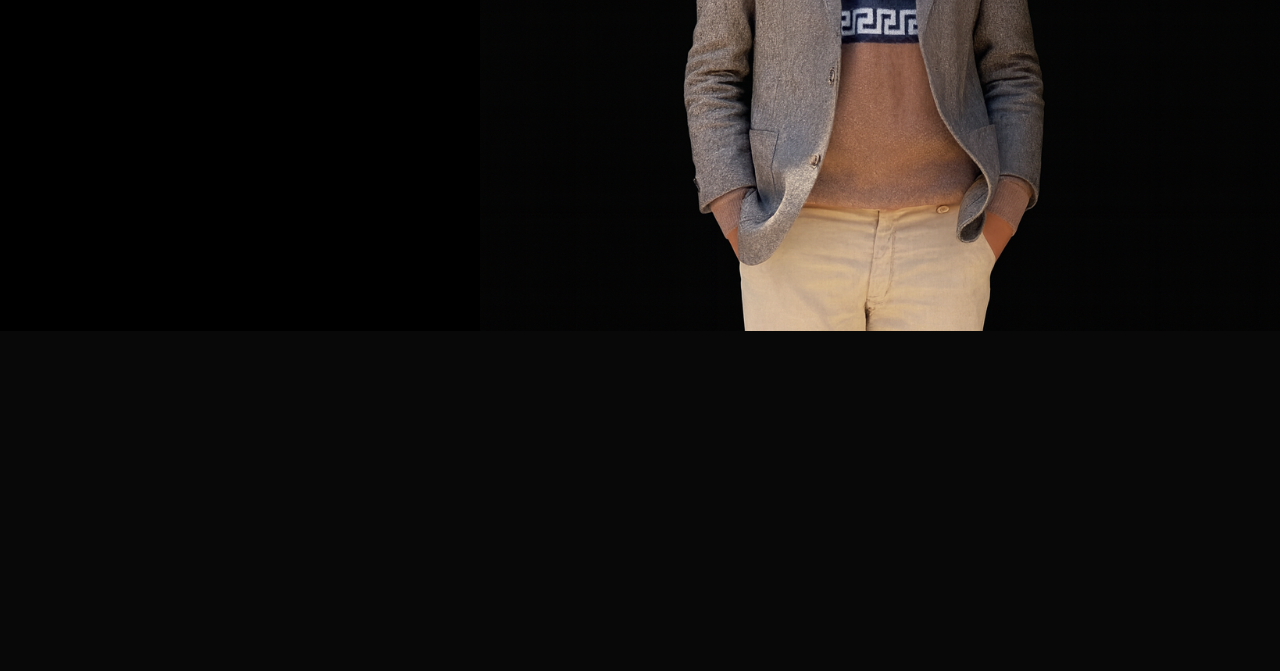
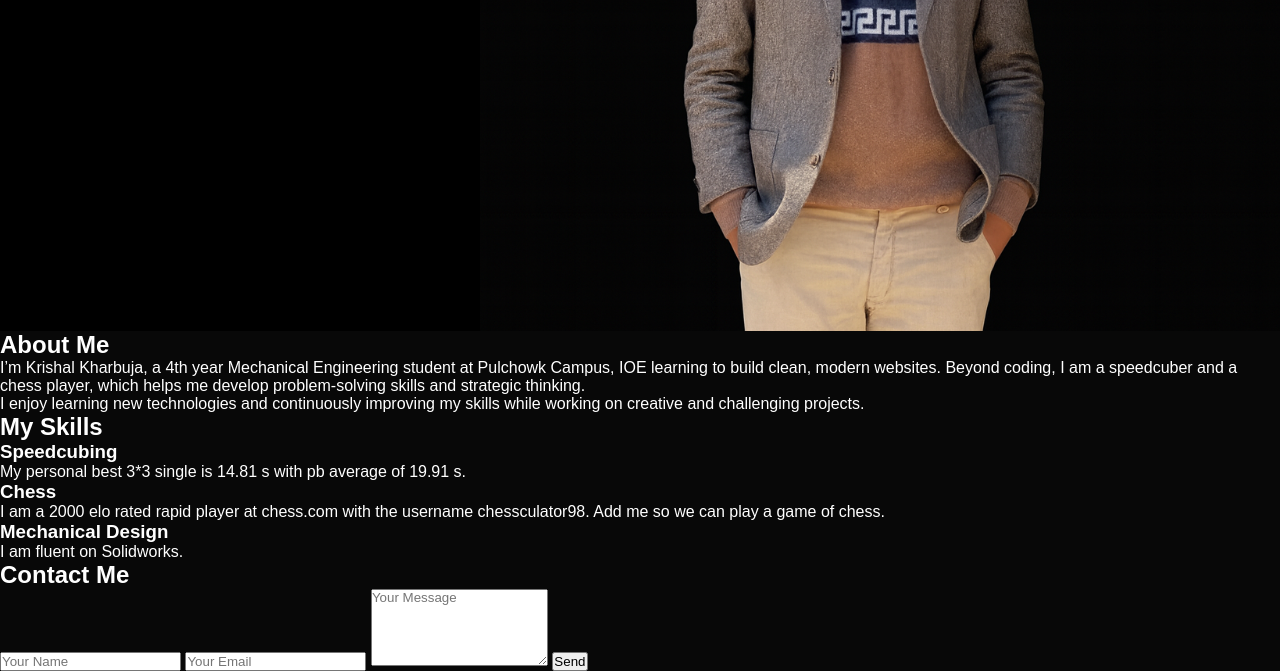
Before and after one commit to Leadkrishal/leadkrishal.github.io, a plain HTML site: page index.html in a window 1280 px wide. Shown: the part 469-1140 px from the top of the page. Before the commit the page ends 800 px from the top, so only its background shows below. Drawn offline with Linux system fonts and the light colour scheme.

Commit message:
Update index.html

```diff
--- a/index.html
+++ b/index.html
@@ -13,10 +13,10 @@
                 <img src="IMAGES/logo.png" class="logo">
                 <ul>
                     <li><a href="#">Home</a></li>
-                    <li><a href="#">About</a></li>
-                    <li><a href="#">Services</a></li>
-                    <li><a href="#">Portfolio</a></li>
-                    <li><a href="#">Contact</a></li>
+                    <li><a href="#about">About</a></li>
+                    <li><a href="#skills">Skills</a></li>
+
+                    <li><a href="#Contact">Contact</a></li>
                 </ul>
             </nav>
             <div class="header-text">
@@ -27,6 +27,50 @@
         </div>
 
     </div>
+<!--About Section-->
+    <section id="about" class="section about-section">
+    <div class="about-container">
+        <h2>About Me</h2>
+        <p>
+            I’m Krishal Kharbuja, a 4th year Mechanical Engineering student at Pulchowk Campus, IOE learning to build clean,
+            modern websites. Beyond coding, I am a speedcuber and a chess player,
+            which helps me develop problem-solving skills and strategic thinking.
+        </p>
+        <p>
+            I enjoy learning new technologies and continuously improving my skills
+            while working on creative and challenging projects.
+        </p>
+    </div>
+</section>
 
+ <!-- Skills Section -->
+<section id="skills" class="section">
+    <h2>My Skills</h2>
+    <div class="skills-grid">
+        <div class="skill-card">
+            <h3>Speedcubing</h3>
+            <p>My personal best 3*3 single is 14.81 s with pb average of 19.91 s.</p>
+        </div>
+        <div class="skill-card">
+            <h3>Chess</h3>
+            <p>I am a 2000 elo rated rapid player at chess.com with the username chessculator98. Add me so we can play a game of chess.</p>
+        </div>
+        <div class="skill-card">
+            <h3>Mechanical Design</h3>
+            <p>I am fluent on Solidworks.</p>
+        </div>
+    </div>
+</section>
+ <section id="Contact" class="section contact-section">
+    <h2>Contact Me</h2>
+    <form>
+        <form action="https://formspree.io/f/myzrakwl" method="POST"></form>
+        <input type="text" placeholder="Your Name" required>
+        <input type="email" placeholder="Your Email" required>
+        <textarea placeholder="Your Message" rows="5" required></textarea>
+        <button type="submit">Send</button>
+    </form>
+
+ </section>
 </body>
 </html>
```
